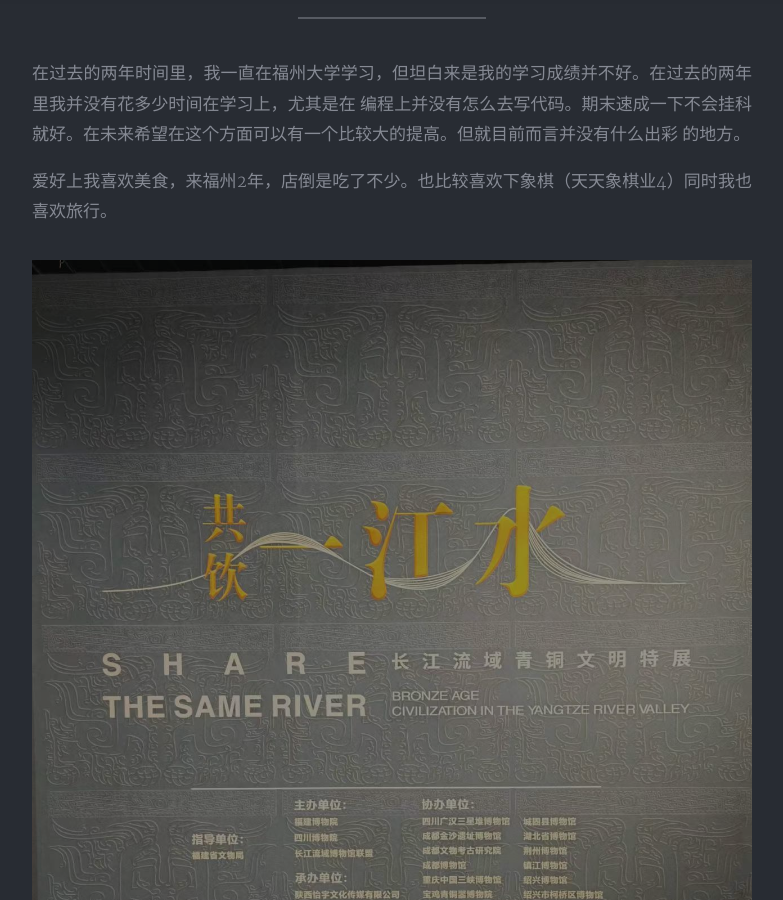
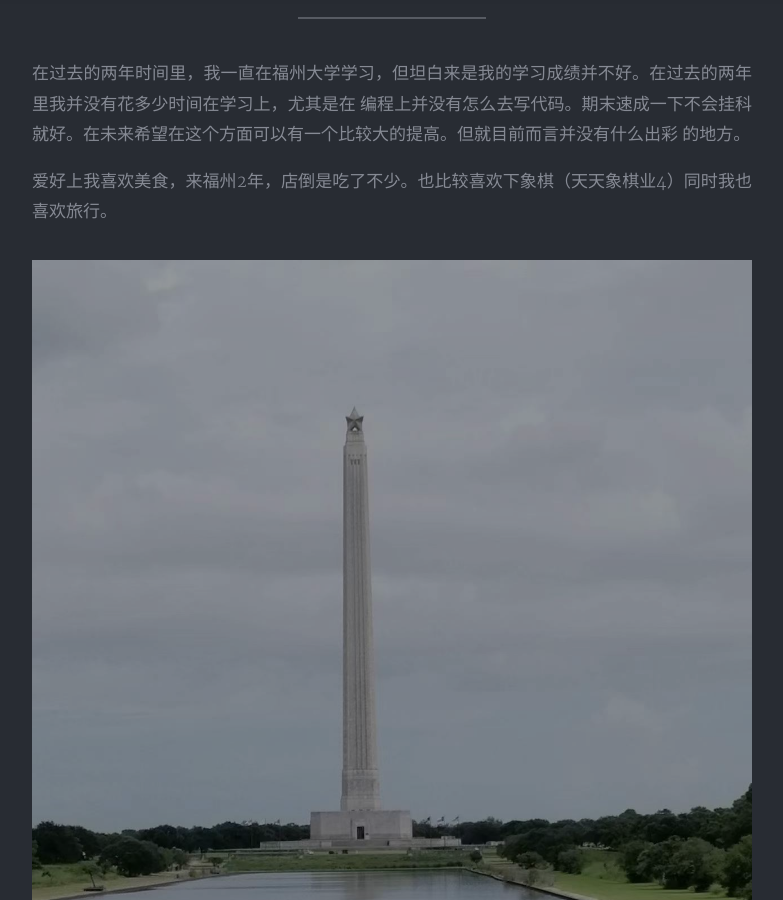
Before and after one commit to jiang103/jiang103.github.io, a Jekyll site: the page built from _posts/2017-04-18-new-theme-h2o.md, in a window 1280 px wide and 900 px high, scrolled down 579 px. Shown: the whole window, without its empty margins (248-1031 px from the left). Built offline with Jekyll 4.4.1, drawn with Linux system fonts in a browser that asks for light colours; nearby versions of some CDN libraries; a style sheet for code colours, icons or effects is not loaded.

Commit message:
Update 2017-04-18-new-theme-h2o.md

```diff
--- a/_posts/2017-04-18-new-theme-h2o.md
+++ b/_posts/2017-04-18-new-theme-h2o.md
@@ -13,5 +13,5 @@ tags: 经历 爱好
 的地方。
 
 爱好上我喜欢美食，来福州2年，店倒是吃了不少。也比较喜欢下象棋（天天象棋业4）同时我也喜欢旅行。
-![](https://github.com/jiang103/jiang103.github.io/blob/main/screenshot/27ec5cd95147e5e5eb2d2b59d2ac604.jpg)
+![](https://github.com/jiang103/jiang103.github.io/blob/main/assets/img/fjb.png.png)
 在博物馆
```
